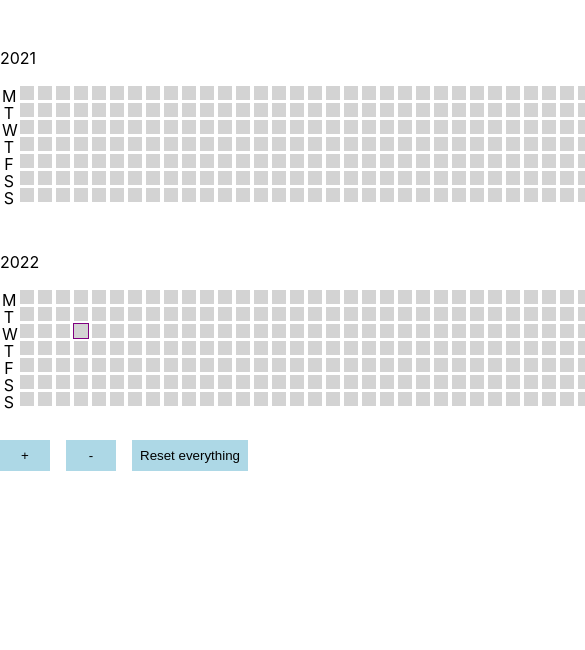
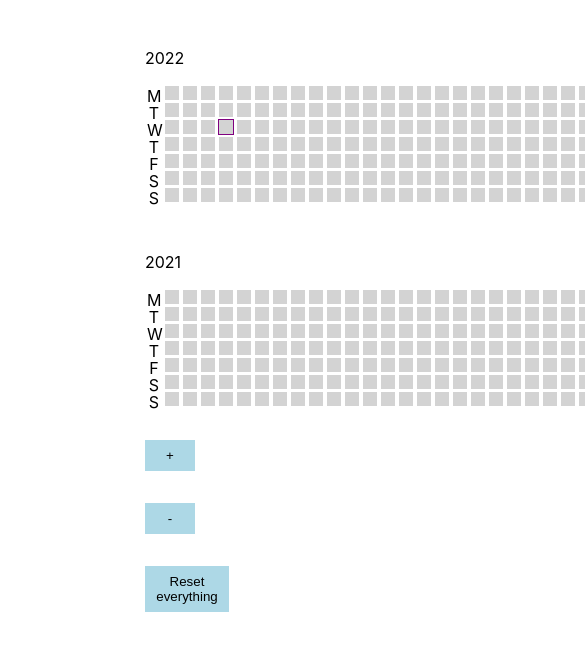
Before and after one commit to VaguelySerious/daytrack, a React (Create React App) app: page / in a window 390 px wide. Shown: the top 650 px of the page, 585 px wide, since content can reach past the window. Built offline with nearby package versions, Linux system fonts and the light colour scheme.

Commit message:
Basic viewing ability on mobile

```diff
--- a/src/App.js
+++ b/src/App.js
@@ -40,7 +40,7 @@ function App() {
       weeks.push(days.slice(i, i + 7));
     }
     return { weeks, name: yearNumber };
-  });
+  }).reverse();
 
   // TODO Get the highest and lowest day count and turn them into bounds for the color gradient
 
--- a/src/index.css
+++ b/src/index.css
@@ -16,13 +16,14 @@ code {
 .page {
   --bg-color: white;
   --bg-color-today: purple;
-  width: 100%;
+  margin: 0 150px;
   display: flex;
-  justify-content: space-around;
+  justify-content: center;
 }
 
 .pagewrapper {
-  max-width: 1000px;
+  max-width: 1100px;
+  min-width: 100px;
 }
 
 .year {
@@ -53,10 +54,11 @@ code {
 }
 
 .controls {
-  margin-top: 2rem;
+  /*  */
 }
 
 button {
+  margin-top: 2rem;
   min-width: 50px;
   min-height: 30px;
   padding: 8px;
```
